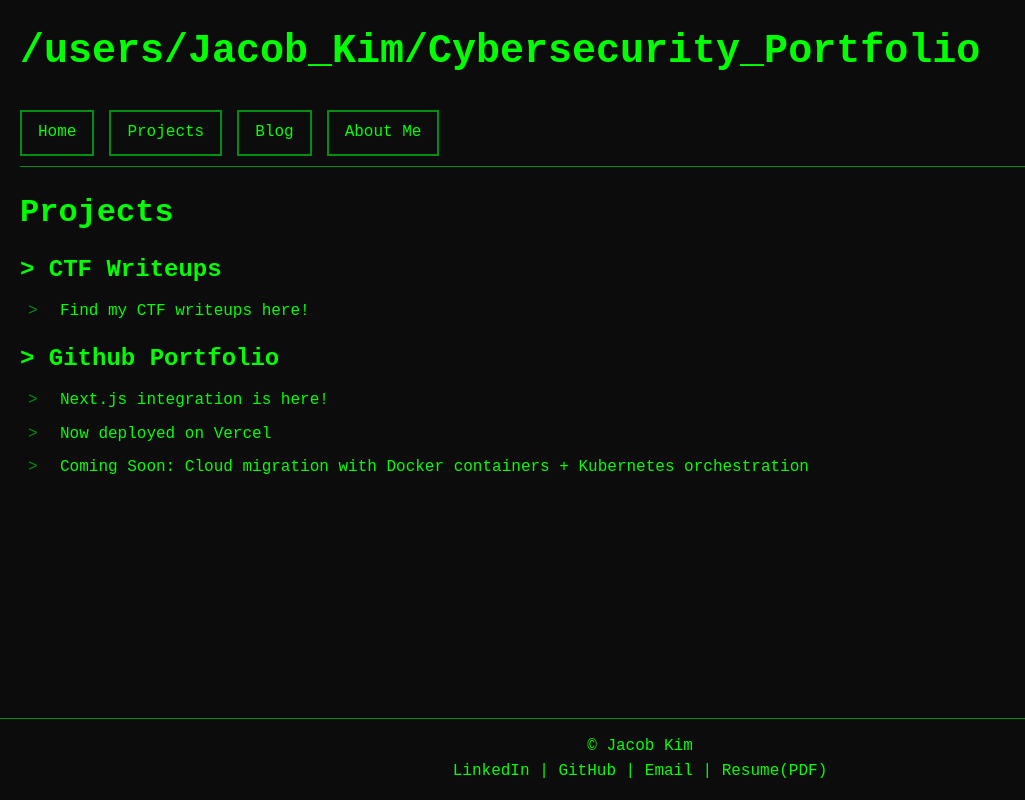
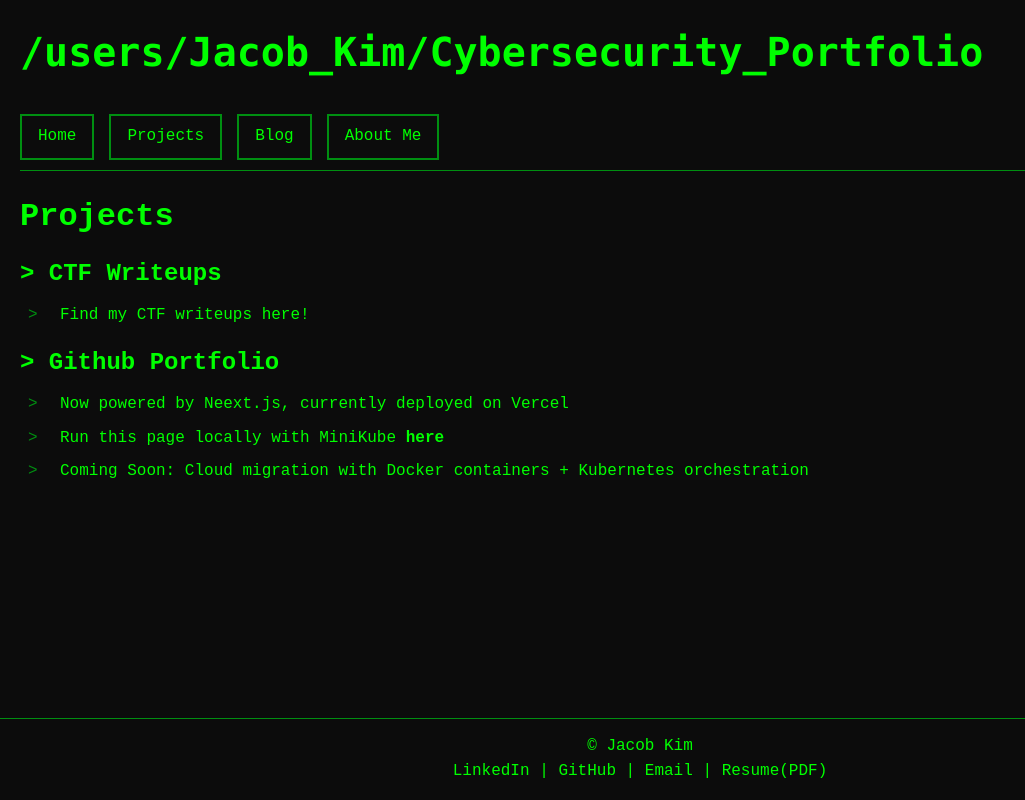
Before and after one commit to korekim/portfolio, a Next.js app: page /projects in a window 1280 px wide. Shown: the whole page, without its empty margins (0-1025 px from the left). Built offline with nearby package versions, Linux system fonts and the light colour scheme.

Commit message:
added animation

```diff
--- a/app/about/page.tsx
+++ b/app/about/page.tsx
@@ -1,4 +1,6 @@
 import Link from 'next/link';
+import TypeReveal from '@/components/typewriter';
+import TerminalLog from '@/components/terminallog';
 
 export default function AboutPage() {
     return (
--- a/app/blog/page.tsx
+++ b/app/blog/page.tsx
@@ -1,5 +1,6 @@
 import React from "react";
 import Link from 'next/link';
+
 
 const blogs = [
     {
--- a/app/globals.css
+++ b/app/globals.css
@@ -201,3 +201,41 @@ body {
 .blog-post {
     color: #00ff00;
 }
+
+@keyframes type-reveal {
+  from { width: 0ch; }
+  to   { width: var(--ch, 40ch); }
+}
+
+@keyframes cursor-blink {
+  0%, 50% { opacity: 1; }
+  51%,100% { opacity: 0; } /* stops visible at end */
+}
+
+.type-reveal {
+  display: inline-block;
+  white-space: nowrap;
+  overflow: hidden;
+  /* run typing; steps = characters */
+  animation: type-reveal var(--dur, 1600ms) steps(var(--steps, 40)) 200ms both;
+  position: relative;
+}
+.type-reveal::after {
+  content: "";
+  position: absolute;
+  right: -2px;
+  top: 0;
+  width: 1ch;
+  height: 1em;            /* exact line height */
+  background: currentColor;
+  animation: cursor-blink 1s steps(1) infinite;
+}
+
+/* When typing ends, remove the cursor */
+.type-reveal.done::after { display: none; }
+
+/* Respect reduced motion */
+@media (prefers-reduced-motion: reduce) {
+  .type-reveal { animation: none; }
+  .type-reveal::after { display: none; }
+}
--- a/app/layout.tsx
+++ b/app/layout.tsx
@@ -1,6 +1,8 @@
 import React from "react";
 import Link from "next/link";
 import "./globals.css";
+import Typewriter from "../components/typewriter";
+
 
 export default function RootLayout({
   children,
@@ -12,7 +14,7 @@ export default function RootLayout({
       <body>
         <header>
           <h1 className="header-text">
-            <Link href="/">/users/Jacob_Kim/Cybersecurity_Portfolio</Link>
+            <Link href="/"><Typewriter text="/users/Jacob_Kim/Cybersecurity_Portfolio " /></Link>
           </h1>
           <nav className="header-nav">
             <div className="nav-buttons">
--- a/app/page.tsx
+++ b/app/page.tsx
@@ -1,4 +1,5 @@
 import React from "react";
+
 
 const Page = () => (
   <main>
--- a/app/projects/page.tsx
+++ b/app/projects/page.tsx
@@ -10,8 +10,11 @@ const projects = [
         title: "Github Portfolio",
         url: "https://github.com/korekim/portfolio",
         items: [
-            "Next.js integration is here!",
-            "Now deployed on Vercel",
+            "Now powered by Neext.js, currently deployed on Vercel",
+            <>
+                Run this page locally with MiniKube{" "}
+                <strong><a href="/blog/minikube">here</a></strong>
+            </>,
             "Coming Soon: Cloud migration with Docker containers + Kubernetes orchestration",
         ],
     },
--- /dev/null
+++ b/components/terminallog.tsx
@@ -0,0 +1,29 @@
+"use client";
+import { useEffect, useState, ReactNode } from "react";
+
+type Props = {
+  lines: ReactNode[]; // instead of string[]
+  delay?: number;     // ms between lines
+  className?: string;
+};
+
+export default function TerminalLog({ lines, delay = 500, className = "" }: Props) {
+  const [visibleCount, setVisibleCount] = useState(0);
+
+  useEffect(() => {
+    if (visibleCount < lines.length) {
+      const timer = setTimeout(() => {
+        setVisibleCount(c => c + 1);
+      }, delay);
+      return () => clearTimeout(timer);
+    }
+  }, [visibleCount, lines.length, delay]);
+
+  return (
+    <div className={`font-mono whitespace-pre-wrap ${className}`}>
+      {lines.slice(0, visibleCount).map((line, i) => (
+        <div key={i}>{line}</div>
+      ))}
+    </div>
+  );
+}
--- /dev/null
+++ b/components/typewriter.tsx
@@ -0,0 +1,54 @@
+"use client";
+import { useEffect, useRef, useState } from "react";
+
+type Props = {
+  text: string;
+  speed?: number;
+  startDelay?: number;
+  className?: string;
+};
+
+export default function Typewriter({
+  text,
+  speed = 30,
+  startDelay = 200,
+  className = "",
+}: Props) {
+  const [out, setOut] = useState("");
+  const [done, setDone] = useState(false);
+  const i = useRef(0);
+
+  const prefersReduced =
+    typeof window !== "undefined" &&
+    window.matchMedia?.("(prefers-reduced-motion: reduce)").matches;
+
+  useEffect(() => {
+    setOut(""); setDone(false); i.current = 0;  // reset on text change
+    if (prefersReduced) { setOut(text); setDone(true); return; }
+
+    let tickTimer: number | undefined;
+    const start = window.setTimeout(() => {
+      const tick = () => {
+        i.current++;
+        setOut(text.slice(0, i.current));
+        if (i.current < text.length) {
+          tickTimer = window.setTimeout(tick, speed);
+        } else {
+          setDone(true);
+        }
+      };
+      tick();
+    }, startDelay);
+
+    return () => { clearTimeout(start); if (tickTimer) clearTimeout(tickTimer); };
+  }, [text, speed, startDelay, prefersReduced]);
+
+  return (
+    <span className={`font-mono ${className}`}>
+      {out}
+      {!done && !prefersReduced && (
+        <span className="inline-block w-[2px] h-[1em] bg-current align-baseline animate-pulse" />
+      )}
+    </span>
+  );
+}
```
